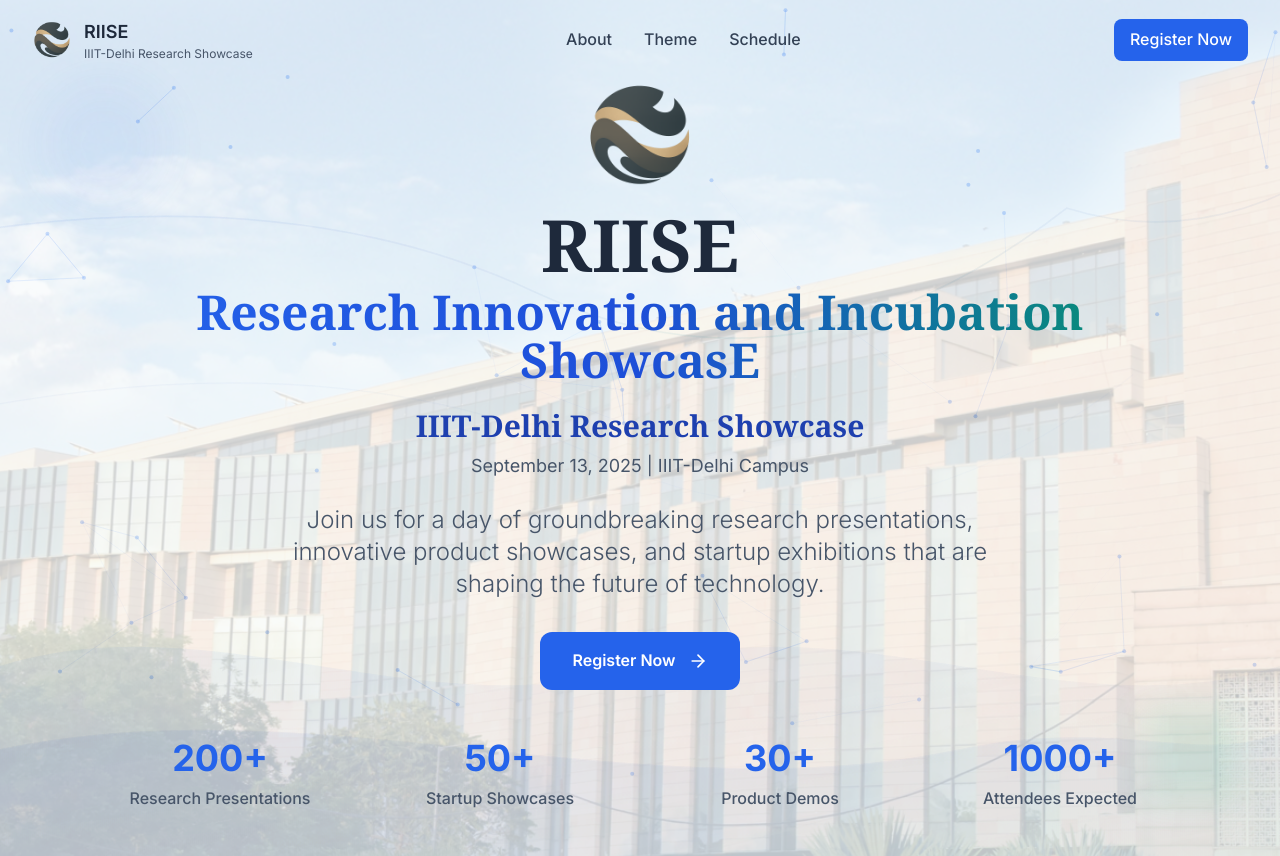
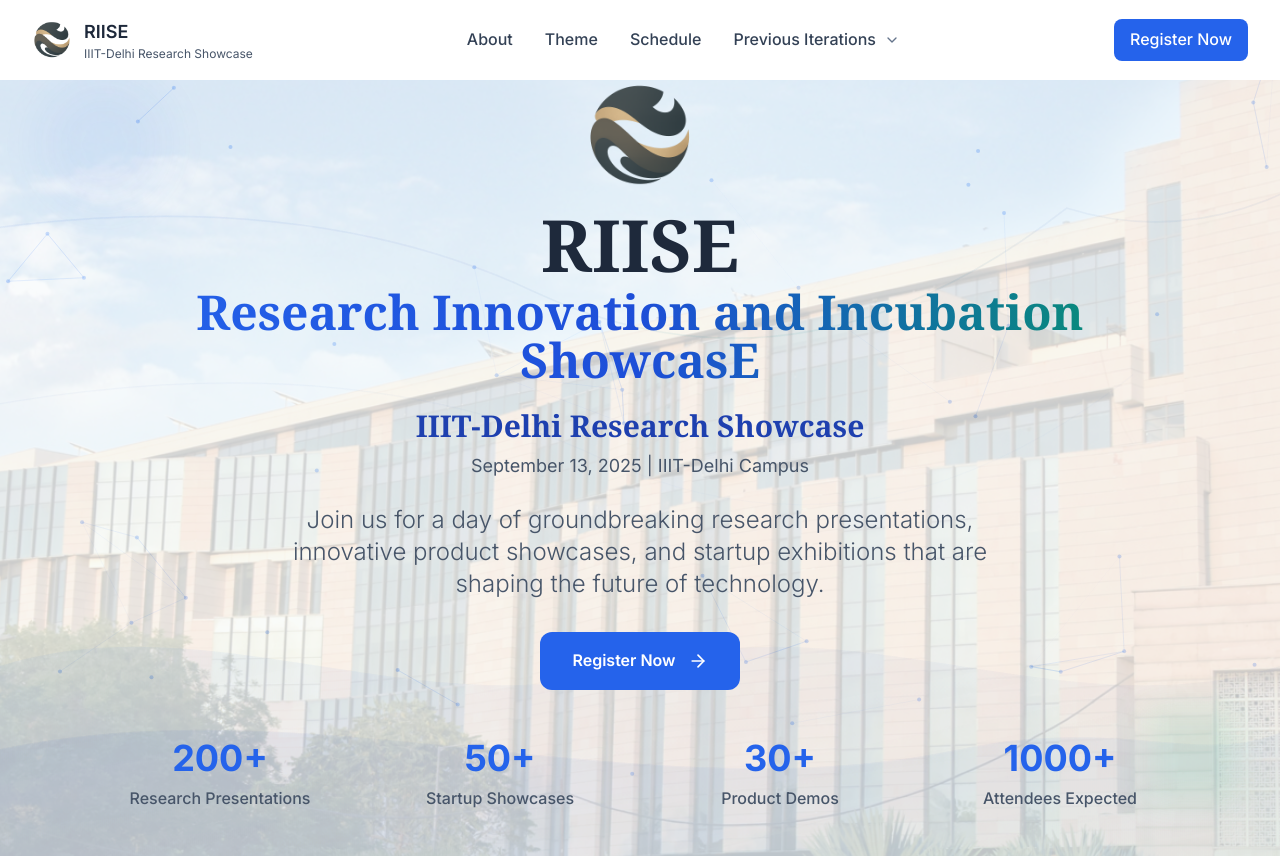
Before and after one commit to AbhiIIITD/RIISE-2025-Website, a React (Vite) app: page / in a window 1280 px wide. Shown: the top 856 px of the page. Built offline with nearby package versions, Linux system fonts and the light colour scheme.

Commit message:
navbar update

```diff
--- a/src/components/Header.tsx
+++ b/src/components/Header.tsx
@@ -1,28 +1,60 @@
-import React, { useState, useEffect } from 'react';
-import { Menu, X } from 'lucide-react';
+import React, { useEffect, useRef, useState } from 'react';
+import { Menu, X, ChevronDown } from 'lucide-react';
 
 const Header: React.FC = () => {
   const [isMenuOpen, setIsMenuOpen] = useState(false);
   const [isScrolled, setIsScrolled] = useState(false);
 
+  const [isPrevOpenDesktop, setIsPrevOpenDesktop] = useState(false);
+  const closeTimeoutRef = useRef<number | null>(null);
+  const [isPrevOpenMobile, setIsPrevOpenMobile] = useState(false);
+
   useEffect(() => {
-    const handleScroll = () => {
-      setIsScrolled(window.scrollY > 50);
+    const handleScroll = () => setIsScrolled(window.scrollY > 50);
+    window.addEventListener('scroll', handleScroll);
+    return () => {
+      window.removeEventListener('scroll', handleScroll);
+      if (closeTimeoutRef.current) {
+        window.clearTimeout(closeTimeoutRef.current);
+      }
     };
-    window.addEventListener('scroll', handleScroll);
-    return () => window.removeEventListener('scroll', handleScroll);
   }, []);
 
+  const openPrevDesktop = () => {
+    if (closeTimeoutRef.current) {
+      window.clearTimeout(closeTimeoutRef.current);
+      closeTimeoutRef.current = null;
+    }
+    setIsPrevOpenDesktop(true);
+  };
+
+  const closePrevDesktopWithDelay = (delay = 150) => {
+    if (closeTimeoutRef.current) {
+      window.clearTimeout(closeTimeoutRef.current);
+    }
+    closeTimeoutRef.current = window.setTimeout(() => {
+      setIsPrevOpenDesktop(false);
+      closeTimeoutRef.current = null;
+    }, delay);
+  };
+
+  const navClickClose = (closeMenu = true) => {
+    if (closeMenu) setIsMenuOpen(false);
+    setIsPrevOpenMobile(false);
+  };
+
   return (
-    <header className={`fixed top-0 left-0 right-0 z-50 transition-all duration-300 ${
-      isScrolled ? 'bg-white/95 backdrop-blur-md shadow-lg' : 'bg-transparent'
-    }`}>
+    <header
+      className={`fixed top-0 left-0 right-0 z-50 transition-all duration-300 ${
+        isScrolled ? 'bg-white/95 backdrop-blur-md shadow-lg' : 'bg-white'
+      }`}
+    >
       <div className="max-w-7xl mx-auto px-4 sm:px-6 lg:px-8">
         <div className="flex items-center justify-between h-16 lg:h-20">
           {/* Logo */}
           <div className="flex items-center space-x-3">
             <div className="w-10 h-10 rounded-lg flex items-center justify-center">
-              <img src = "/riise2025/logo.png" />
+              <img src="/riise2025/logo.png" alt="RIISE logo" />
             </div>
             <div>
               <h1 className="text-lg font-semibold text-slate-800">RIISE</h1>
@@ -32,14 +64,56 @@
 
           {/* Desktop Navigation */}
           <nav className="hidden lg:flex items-center space-x-8">
-            <a href="#about" className="text-slate-700 hover:text-blue-600 transition-colors font-medium">About</a>
-            <a href="#theme" className="text-slate-700 hover:text-blue-600 transition-colors font-medium">Theme</a>
-            <a href="#schedule" className="text-slate-700 hover:text-blue-600 transition-colors font-medium">Schedule</a>
+            <a href="#about" className="text-slate-700 hover:text-blue-600 transition-colors font-medium">
+              About
+            </a>
+            <a href="#theme" className="text-slate-700 hover:text-blue-600 transition-colors font-medium">
+              Theme
+            </a>
+            <a href="#schedule" className="text-slate-700 hover:text-blue-600 transition-colors font-medium">
+              Schedule
+            </a>
+
+            {/* Previous Iterations - desktop */}
+            <div
+              className="relative"
+              onMouseEnter={openPrevDesktop}
+              onMouseLeave={() => closePrevDesktopWithDelay(150)}
+            >
+              <button
+                aria-haspopup="true"
+                aria-expanded={isPrevOpenDesktop}
+                onClick={() => setIsPrevOpenDesktop((s) => !s)}
+                className="flex items-center text-slate-700 hover:text-blue-600 transition-colors font-medium focus:outline-none"
+                type="button"
+              >
+                Previous Iterations
+                <ChevronDown className="w-4 h-4 ml-2 text-slate-500" />
+              </button>
+
+              {isPrevOpenDesktop && (
+                <div
+                  className="absolute right-0 mt-3 w-44 bg-white rounded-lg shadow-lg border border-slate-100 py-2 z-40"
+                  onMouseEnter={openPrevDesktop}
+                  onMouseLeave={() => closePrevDesktopWithDelay(150)}
+                >
+                  <a href="#riise-2024" className="block px-4 py-2 text-sm text-slate-700 hover:bg-slate-50">
+                    RIISE 2024
+                  </a>
+                  <a href="#riise-2023" className="block px-4 py-2 text-sm text-slate-700 hover:bg-slate-50">
+                    RIISE 2023
+                  </a>
+                </div>
+              )}
+            </div>
           </nav>
 
           {/* Actions */}
           <div className="flex items-center space-x-4">
-            <a href="#Register" className="bg-blue-600 hover:bg-blue-700 text-white px-4 py-2 rounded-lg font-medium transition-colors hidden sm:block">
+            <a
+              href="#Register"
+              className="bg-blue-600 hover:bg-blue-700 text-white px-4 py-2 rounded-lg font-medium transition-colors hidden sm:block"
+            >
               Register Now
             </a>
 
@@ -47,20 +121,51 @@
             <button
               onClick={() => setIsMenuOpen(!isMenuOpen)}
               className="lg:hidden p-2 text-slate-600 hover:text-blue-600 transition-colors"
+              aria-label="Toggle menu"
             >
               {isMenuOpen ? <X className="w-6 h-6" /> : <Menu className="w-6 h-6" />}
             </button>
           </div>
         </div>
 
-        {/* Mobile Navigation */}
+        {/* Mobile Navigation (simplified) */}
         {isMenuOpen && (
-          <div className="lg:hidden absolute top-full left-0 right-0 bg-white/95 backdrop-blur-md border-t border-slate-200 shadow-lg">
+          <div className="lg:hidden absolute top-full left-0 right-0 bg-white shadow-md border-t border-slate-200 z-50">
             <nav className="px-4 py-6 space-y-4">
-              <a href="#about" className="block text-slate-700 hover:text-blue-600 transition-colors font-medium">About</a>
-              <a href="#theme" className="block text-slate-700 hover:text-blue-600 transition-colors font-medium">Theme</a>
-              <a href="#schedule" className="block text-slate-700 hover:text-blue-600 transition-colors font-medium">Schedule</a>
-              <a href="#Register" className="w-full bg-blue-600 hover:bg-blue-700 text-white px-4 py-2 rounded-lg font-medium transition-colors mt-4">
+              <a href="#about" onClick={() => navClickClose()} className="block text-slate-700 hover:text-blue-600 font-medium">
+                About
+              </a>
+              <a href="#theme" onClick={() => navClickClose()} className="block text-slate-700 hover:text-blue-600 font-medium">
+                Theme
+              </a>
+              <a href="#schedule" onClick={() => navClickClose()} className="block text-slate-700 hover:text-blue-600 font-medium">
+                Schedule
+              </a>
+
+              {/* Previous Iterations - mobile */}
+              <div>
+                <button
+                  onClick={() => setIsPrevOpenMobile((s) => !s)}
+                  className="w-full flex items-center justify-between text-slate-700 hover:text-blue-600 font-medium px-2 py-2 rounded-md"
+                  aria-expanded={isPrevOpenMobile}
+                >
+                  <span>Previous Iterations</span>
+                  <ChevronDown className={`w-4 h-4 transform transition-transform ${isPrevOpenMobile ? 'rotate-180' : 'rotate-0'}`} />
+                </button>
+
+                {isPrevOpenMobile && (
+                  <div className="mt-2 space-y-2 pl-4">
+                    <a href="#riise-2024" onClick={() => navClickClose()} className="block text-slate-700 hover:text-blue-600 font-medium">
+                      RIISE 2024
+                    </a>
+                    <a href="#riise-2023" onClick={() => navClickClose()} className="block text-slate-700 hover:text-blue-600 font-medium">
+                      RIISE 2023
+                    </a>
+                  </div>
+                )}
+              </div>
+
+              <a href="#Register" onClick={() => navClickClose()} className="block w-full text-center bg-blue-600 hover:bg-blue-700 text-white px-4 py-2 rounded-lg font-medium">
                 Register Now
               </a>
             </nav>
```
